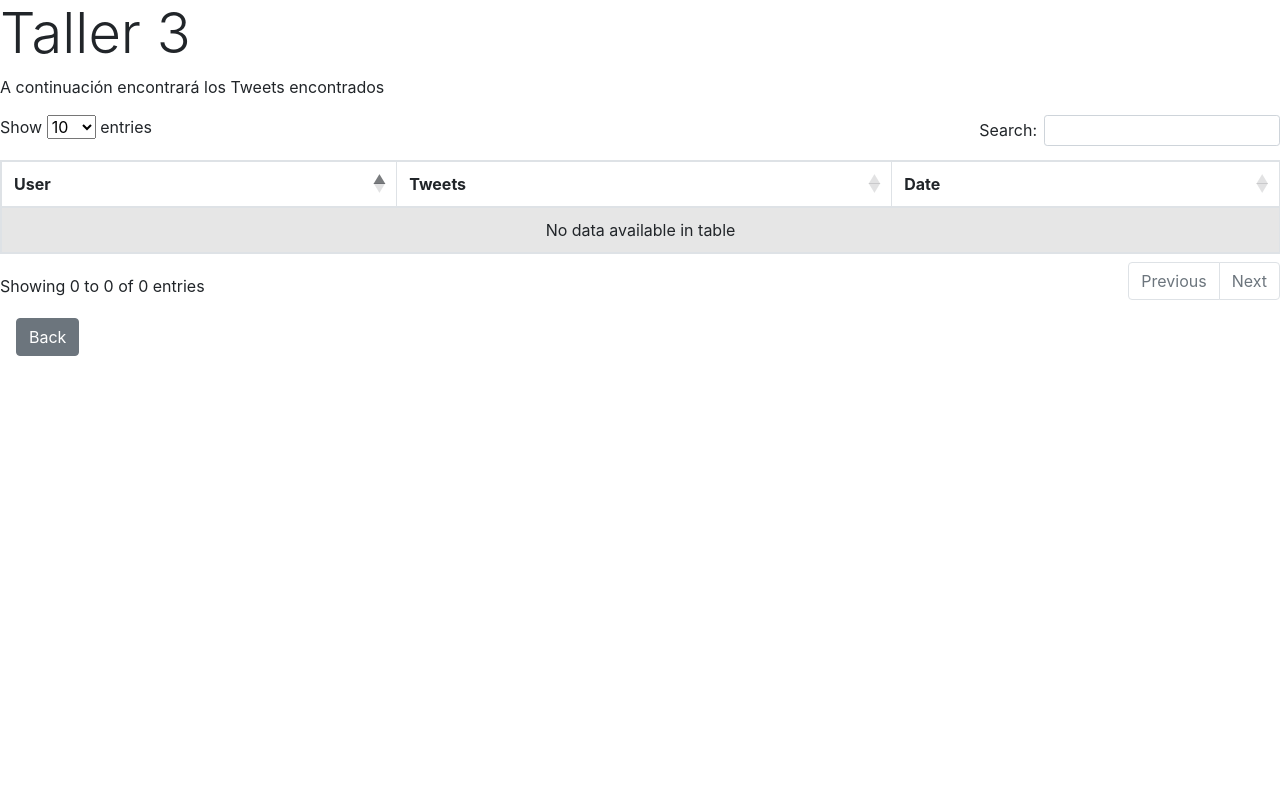
After one commit to BaptisteViry/bigdata_lab2_webApp, a Django app: page /taller3/socialtag/1 in a window 1280 px wide. The commit adds this page. Run offline with Django 3.2, Linux system fonts and the light colour scheme; data that the repository does not hold is empty; some libraries are stand-ins or nearby versions.

Commit message:
agrego busqueda tweets

```diff
--- a/webApp/taller3/templates/taller3/question.html
+++ b/webApp/taller3/templates/taller3/question.html
@@ -41,7 +41,7 @@
           <td>
               <ul>
                 {% for value1 in question.socialTags %}
-                  <li>{{value1}}</li>
+                  <li><a href="/taller3/socialtag/{{value1}}"> {{value1}}</a></li>
                  {% endfor %}
               </ul>
             </td>
--- /dev/null
+++ b/webApp/taller3/templates/taller3/tag.html
@@ -0,0 +1,60 @@
+<html>
+<head>
+    <link rel="stylesheet" href="https://stackpath.bootstrapcdn.com/bootstrap/4.3.1/css/bootstrap.min.css"
+        integrity="sha384-ggOyR0iXCbMQv3Xipma34MD+dH/1fQ784/j6cY/iJTQUOhcWr7x9JvoRxT2MZw1T" crossorigin="anonymous">
+    <link rel="stylesheet" href="https://cdnjs.cloudflare.com/ajax/libs/twitter-bootstrap/4.1.3/css/bootstrap.css">
+    <link rel="stylesheet" href="https://cdn.datatables.net/1.10.19/css/dataTables.bootstrap4.min.css">
+
+
+    <script src="https://code.jquery.com/jquery-3.3.1.slim.min.js"
+        integrity="sha384-q8i/X+965DzO0rT7abK41JStQIAqVgRVzpbzo5smXKp4YfRvH+8abtTE1Pi6jizo"
+        crossorigin="anonymous"></script>
+    <script src="https://cdnjs.cloudflare.com/ajax/libs/popper.js/1.14.7/umd/popper.min.js"
+        integrity="sha384-UO2eT0CpHqdSJQ6hJty5KVphtPhzWj9WO1clHTMGa3JDZwrnQq4sF86dIHNDz0W1"
+        crossorigin="anonymous"></script>
+    <script src="https://stackpath.bootstrapcdn.com/bootstrap/4.3.1/js/bootstrap.min.js"
+        integrity="sha384-JjSmVgyd0p3pXB1rRibZUAYoIIy6OrQ6VrjIEaFf/nJGzIxFDsf4x0xIM+B07jRM"
+        crossorigin="anonymous"></script>
+    <script src="https://code.jquery.com/jquery-3.3.1.js"></script>
+    <script src="https://cdn.datatables.net/1.10.19/js/jquery.dataTables.min.js"></script>
+    <script src="https://cdn.datatables.net/1.10.19/js/dataTables.bootstrap4.min.js"></script>
+
+</head>
+
+<body>
+
+    <h1 class="display-4">Taller 3</h1>
+    <p>
+        A continuación encontrará los Tweets encontrados
+    </p>
+
+    <table id="example" class="table table-striped table-bordered" style="width:100%">
+        <thead>
+            <tr>
+
+                <th class="th-sm">User</th>
+                <th class="th-sm">Tweets</th>
+                <th class="th-sm">Date</th>
+            </tr>
+        </thead>
+        <tbody>
+            {% for q in tweets %}
+            <tr>
+                <td>{{ q.name }}</td>
+                <td>{{ q.full_text }}</td>
+                <td>{{ q.date}}</td>
+
+            </tr>
+            {% endfor %}
+        </tbody>
+    </table>
+    <a class="btn btn-secondary m-3" href="#" onclick="javascript: window.history.back();">Back</a>
+    <script lang="javascript">
+        $(document).ready(function () {
+            $('#example').DataTable();
+        });
+    </script>
+
+</body>
+
+</html>
--- a/webApp/taller3/urls.py
+++ b/webApp/taller3/urls.py
@@ -11,5 +11,6 @@ urlpatterns = [
     path('persona/<persona>',views.persona,name='persona'),
     path('buscartopic/<topic>',views.buscartopic,name='buscartopic'),
     path('streamTwitter/<searchText>', views.strTwitter, name='streamTwitter'),
+    path('socialtag/<tag>',views.socialtag,name='socialtag'),
 
 ]
--- a/webApp/taller3/views.py
+++ b/webApp/taller3/views.py
@@ -236,6 +236,13 @@ def lanzarcreacion(searchText):
     twitterStream = Stream(auth, lisRead, lang='en', tweet_mode='extended')
     twitterStream.filter(track=[searchText])
 
+def socialtag(request, tag):
+    query={'$text': { '$search': tag }}
+    print (str (query))
+    mytweets= list( tweets.aggregate([{"$match":query},{"$project":{"llave":"$_id","full_text":"$full_text","name":"$user.name","date":"$created_at"}}]))
+    print(str(mytweets))
+    return render(request, 'taller3/tag.html',{"tweets":mytweets})
+
 class listener(StreamListener):
 
     limit = 5
```
